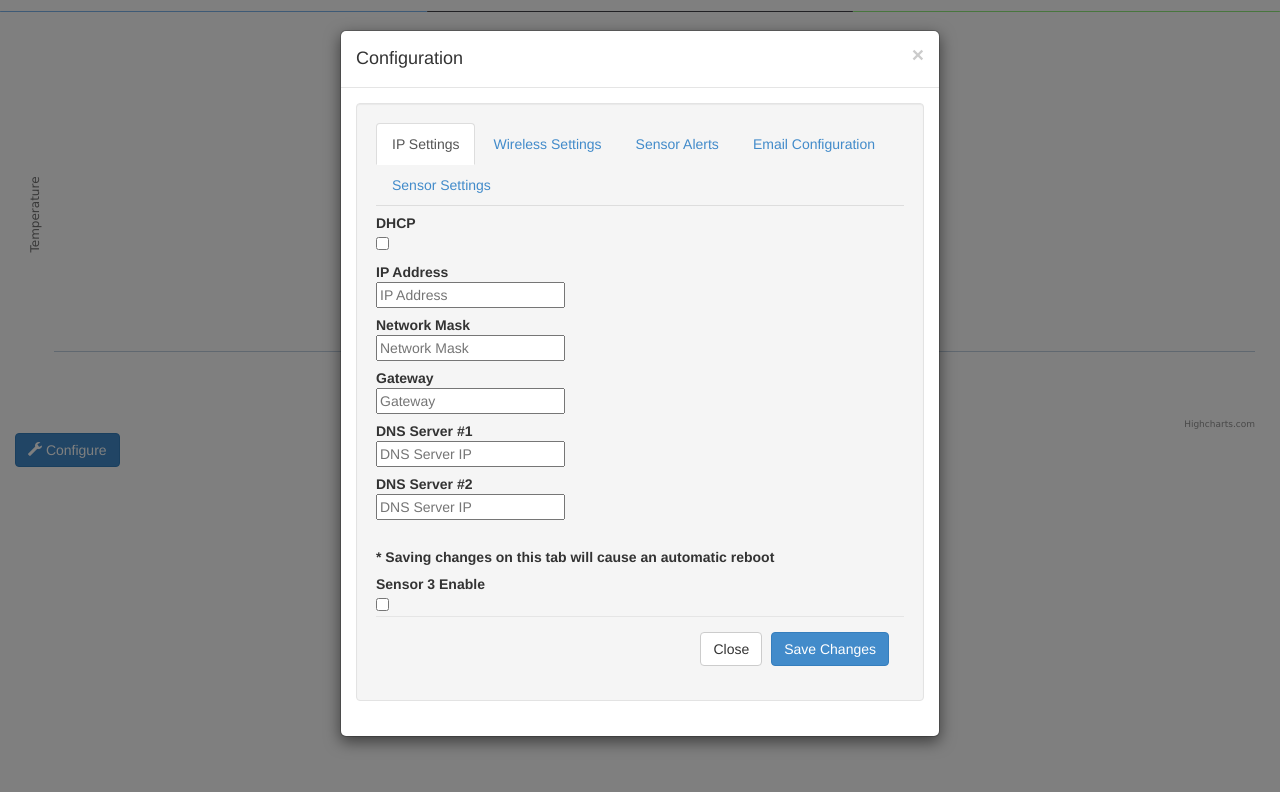
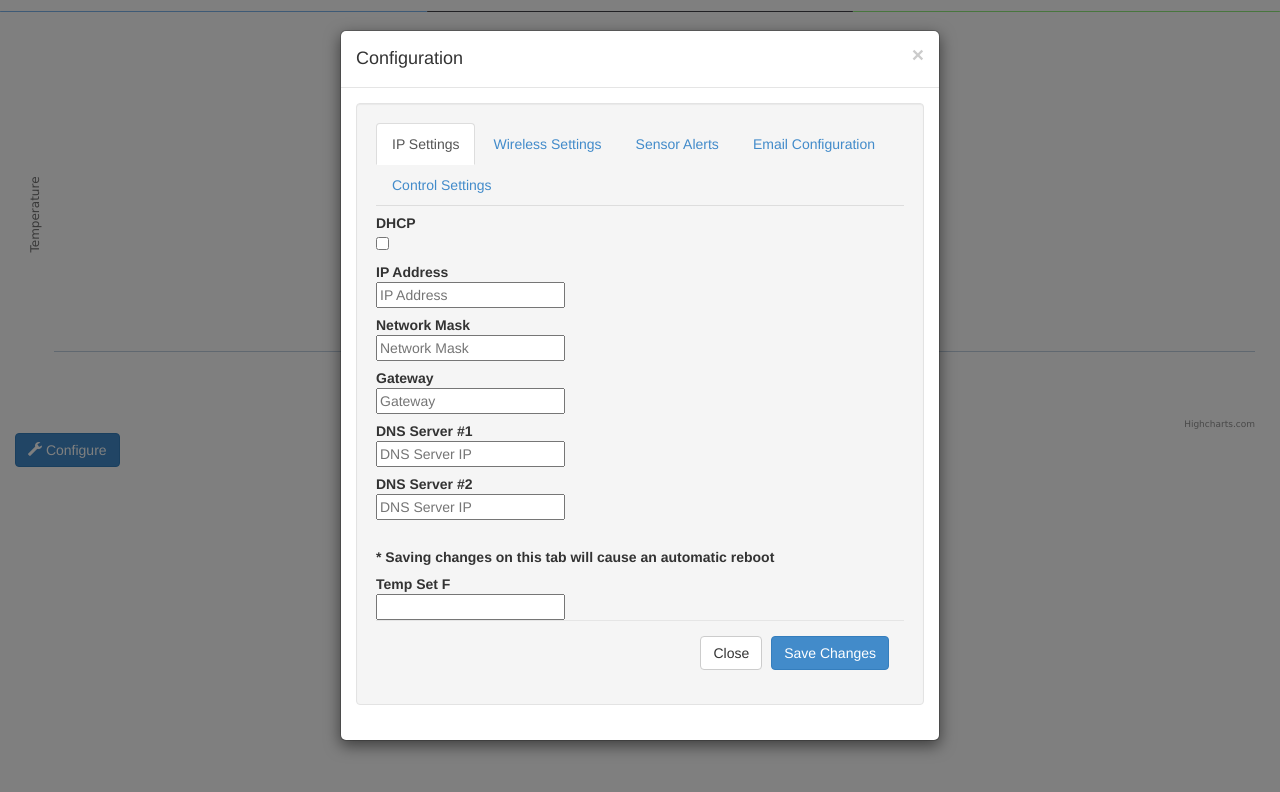
Before and after one commit to swordfish45/Smoker-Controller, a plain HTML site: page web/index.html in a window 1280 px wide. Both pictures are taken after a click on the button "Configure". Drawn offline with Linux system fonts and the light colour scheme; no server answers.

Commit message:
changed modal tab for temperature set

```diff
--- a/web/index.html
+++ b/web/index.html
@@ -276,7 +276,7 @@
 							<li><a href="#tab2" data-toggle="tab">Wireless Settings</a></li>
 							<li><a href="#tab3" data-toggle="tab">Sensor Alerts</a></li>
 							<li><a href="#tab4" data-toggle="tab">Email Configuration</a></li>
-							<li><a href="#tab5" data-toggle="tab">Sensor Settings</a></li>
+							<li><a href="#tab5" data-toggle="tab">Control Settings</a></li>
 						</ul>
 						<div class="tab-content">
 							<div class="tab-pane active" id="tab1">
@@ -439,9 +439,9 @@
 							</div>
 							<div class="tab-pane active" id="tab5">
 								<div class="control-group">
-									<label class="control-label" for="sensor3enable">Sensor 3 Enable</label>
+									<label class="control-label" for="sensorset">Temp Set F</label>
 									<div class="controls">
-										<input type="checkbox" name="sensor3enable" id="sensor3enable" onclick="disableS3()">
+										<input type="text" name="sensorset" id="sensorset">
 									</div>
 								</div>
 						</div>
```
Also changed, not shown: 1 other file.
